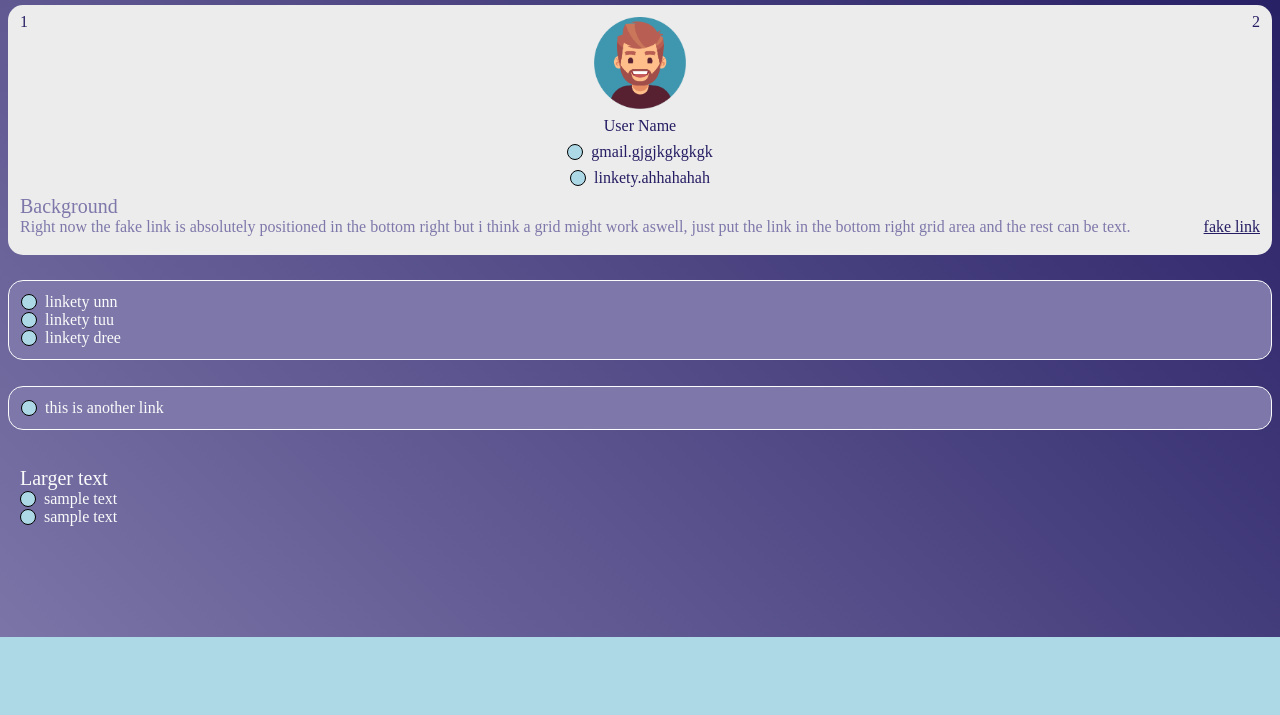
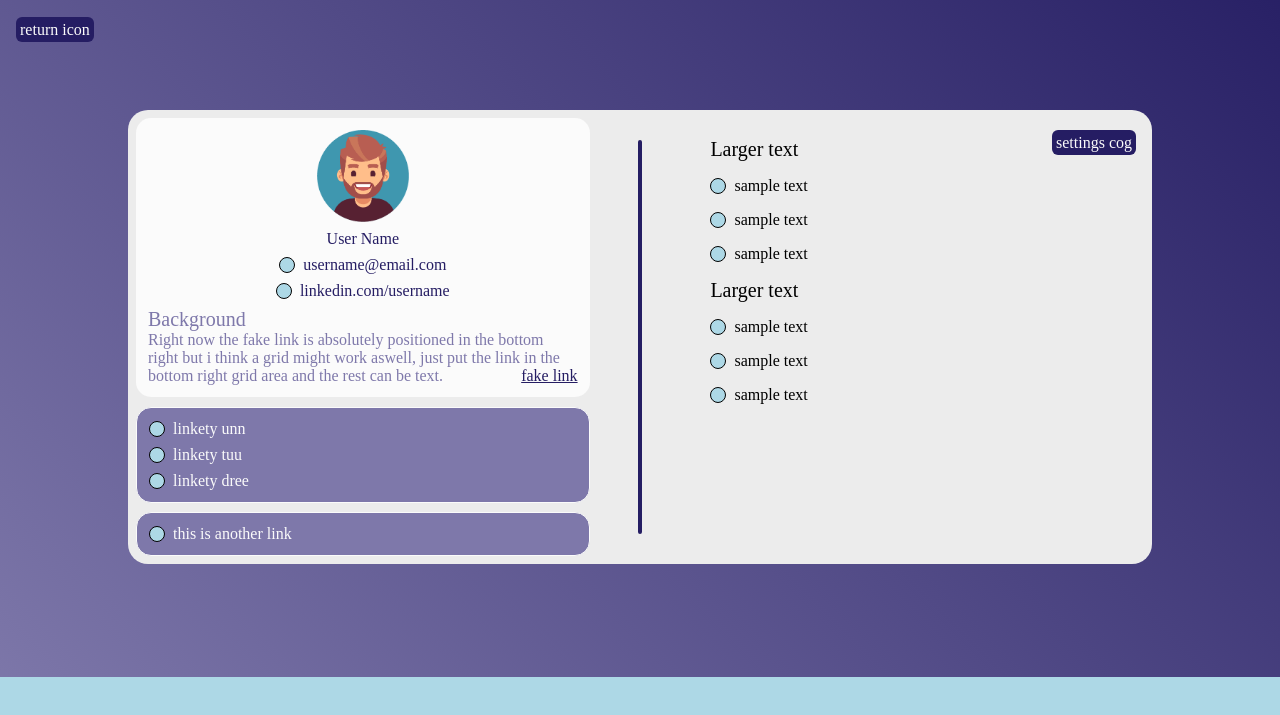
Before and after one commit to Wilma-Norman/LIA-portal-fantastic-four, a plain HTML site: page html/student-profile.html in a window 1280 px wide. Shown: the part 83-798 px from the top of the page. Drawn offline with nearby package versions, Linux system fonts and the light colour scheme.

Commit message:
almost done with the student page html and css. waiting for data.js to write the js

```diff
--- a/Css/student-profile.css
+++ b/Css/student-profile.css
@@ -11,15 +11,15 @@ body {
 }
 
 .profile-main-content {
+    min-height: 85vh;
+    position: relative;
+}
+
+.profile-wrapper {
     padding: 8px;
 }
 
-.profile-main-content > div {
-    width: 100%;
-    padding: 12px;
-}
-
-.profile-main-content > div:not(:first-child) {
+.profile-card-wrapper > div:not(:first-child) {
     margin-top: 2%;
     color: var(--white);
 }
@@ -29,26 +29,13 @@ body {
     flex-direction: column;
     position: relative;
     min-height: 250px;
+    width: 100%;
+    padding: 12px;
     gap: 8px;
-    z-index: 10;
     margin-top: 0;
     border-radius: 15px;
     background-color: var(--off-white);
     color: var(--primary-light);
-    overflow: hidden;
-}
-
-.profile-buttons {
-    display: flex;
-    justify-content: space-between;
-    position: absolute;
-    width: 100%;
-    top: 0;
-    left: 0;
-    z-index: 20;
-    padding: 8px 12px;
-    color: var(--primary);
-    height: 30px;
 }
 
 .profile-summary {
@@ -76,48 +63,54 @@ body {
     position: relative;
     width: 100%;
     height: 50%;
+    color: var(--primary-light);
 }
 
 .link-container {
+    width: 100%;
+    padding: 12px;
     border-radius: 15px;
     background-color: var(--primary-light);
     border: 1px solid var(--white);
 }
 
+.link-container > div:not(:first-child) {
+    padding-top: 8px;
+}
+
 .container-text {
+    width: 100%;
     padding: 0px;
 }
 
 
 
+/*  temp css below */
 
+.left {
+    position: absolute;
+    top: 20px;
+    left: 16px;
+}
 
+.right {
+    position: absolute;
+    top: 20px;
+    right: 16px;
+}
 
+.temp-button {
+    height: 25px;
+    padding: 4px;
+    z-index: 40;
+    border-radius: 6px;
+    background-color: var(--primary);
+    color: var(--white);
+}
 
-
-
-
-
-
-
-
-
-
-
-
-
-
-
-
-
-
-
-
-
-
-
-
-/*  temp css below */
+.temp-button:hover {
+    cursor: pointer;
+}
 
 .title {
     font-size: 20px;
@@ -137,7 +130,7 @@ header {
 
 .foot {
     width: 100%;
-    min-height: 10vh;
+    min-height: 5vh;
     background-color: lightblue;
     position: absolute;
     bottom: 0;
@@ -163,4 +156,57 @@ header {
     right: 0;
     color: var(--primary);
     text-decoration: underline;
+
 }
+
+/* End off temporary css */
+
+@media only screen and (min-width: 900px) {
+
+    .profile-main-content{
+        justify-content: center;
+    }
+
+    .profile-wrapper {
+        display: flex;
+        position: relative;
+        width: 80%;
+        height: 80%;
+        background-color: var(--off-white);
+        border-radius: 20px;
+    }
+
+    .bob {
+        display: flex;
+        flex-grow: 1;
+        justify-content: center;
+        align-items: center;
+    }
+
+    .rob {
+        height: 90%;
+        width: 3px;
+        border: 2px solid var(--primary);
+        border-radius: 2px;
+    }
+
+    .profile-card-wrapper {
+        width: 45%;
+        height: 100%;
+    }
+
+    .profile-card {
+        background-color: var(--white);
+    }
+
+    .container-text {
+        width: 45%;
+        height: 100%;
+        padding: 12px;
+    }
+
+    .container-text > * {
+        padding: 8px;
+    }
+
+}
--- a/JS/student-profile.js
+++ b/JS/student-profile.js
@@ -1 +1,7 @@
-console.log('hello world')
+$("#return-button").click(() => {
+    console.log('return button has been pressed');
+});
+
+$("#settings-button").click(() => {
+    console.log('settings has been pressed');
+});
--- a/html/student-profile.html
+++ b/html/student-profile.html
@@ -7,7 +7,8 @@
     <link rel="stylesheet" href="../Css/student-profile.css">
     <link rel="stylesheet" href="../Css/global.css">
     <link rel="stylesheet" href="../Css/footer.css"/>
-    <script src="../JS/student-profile.js"></script>
+    <script src="https://ajax.googleapis.com/ajax/libs/jquery/3.7.1/jquery.min.js" defer></script>
+    <script src="../JS/student-profile.js" defer></script>
 </head>
 <body>
     <header>
@@ -23,19 +24,19 @@
         </nav>
     </header>
     <div class="profile-main-content flex-column-center">
+        <a class="temp-button left" id="return-button">return icon</a>
+        <div class="profile-wrapper">
+            <a class="temp-button right" id="settings-button">settings cog</a>
+            <div class="profile-card-wrapper">
                 <div class="profile-card">
-            <div class="profile-buttons">
-                <div class="">1</div>
-                <div class="">2</div>
-            </div>
                     <div class="profile-summary flex-column-center">
                     <img src="../Image/temp-avatar-icon.png" alt="profile icon">
                     <p>User Name</p>
                     <div class="temp-link">
-                    <div class="temp-icon"></div> gmail.gjgjkgkgkgk
+                        <div class="temp-icon"></div> username@email.com
                     </div>
                     <div class="temp-link">
-                    <div class="temp-icon"></div> linkety.ahhahahah
+                        <div class="temp-icon"></div> linkedin.com/username
                     </div>
                 </div>
                 <div class="profile-bio">
@@ -44,7 +45,7 @@
                     <div class="fake-link">fake link</div>
                 </div>
                 </div>
-        <div class="link-container">
+                <div class="link-container"><!-- temp code until we generate it with js -->
                     <div class="temp-link">
                         <div class="temp-icon"></div> linkety unn
                     </div>
@@ -55,18 +56,36 @@
                         <div class="temp-icon"></div> linkety dree
                     </div>
                 </div>
-        <div class="link-container">
+                <div class="link-container"><!-- temp code until we generate it with js -->
                     <div class="temp-link">
                         <div class="temp-icon"></div> this is another link
                     </div>
                 </div>
-        <div class="container-text">
+            </div>
+            <div class="bob">
+                <div class="rob"></div>
+            </div>
+            <div class="container-text"> <!-- temp code until we generate it with js -->
                 <p class="title">Larger text</p>
                 <div class="temp-link">
                     <div class="temp-icon"></div> sample text
                 </div>
                 <div class="temp-link">
                     <div class="temp-icon"></div> sample text
+                </div>
+                <div class="temp-link">
+                    <div class="temp-icon"></div> sample text
+                </div>
+                <p class="title">Larger text</p>
+                <div class="temp-link">
+                    <div class="temp-icon"></div> sample text
+                </div>
+                <div class="temp-link">
+                    <div class="temp-icon"></div> sample text
+                </div>
+                <div class="temp-link">
+                    <div class="temp-icon"></div> sample text
+                </div>
             </div>
         </div>
     </div>
```
Lines whose indentation alone changed are shown as unchanged.
